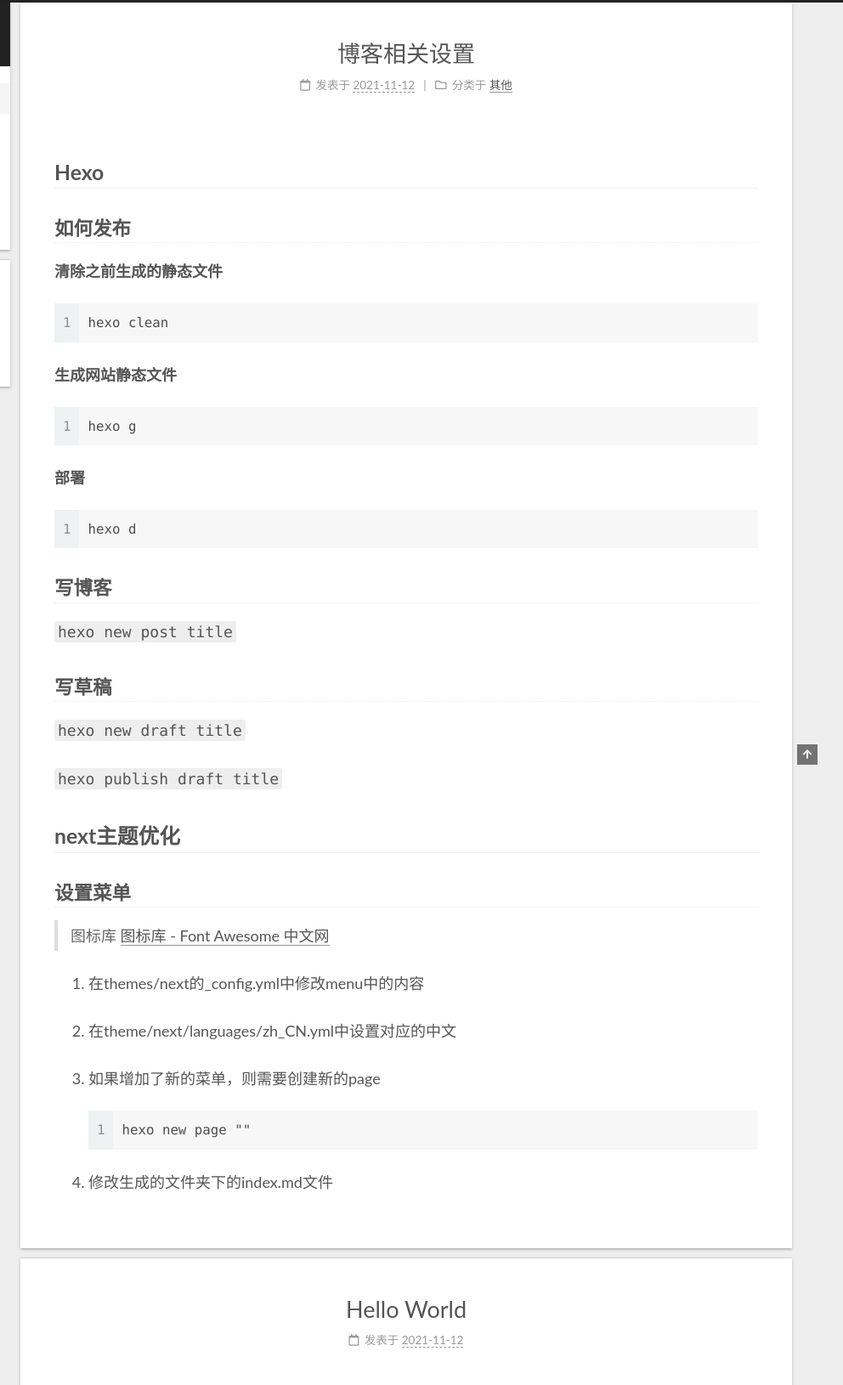
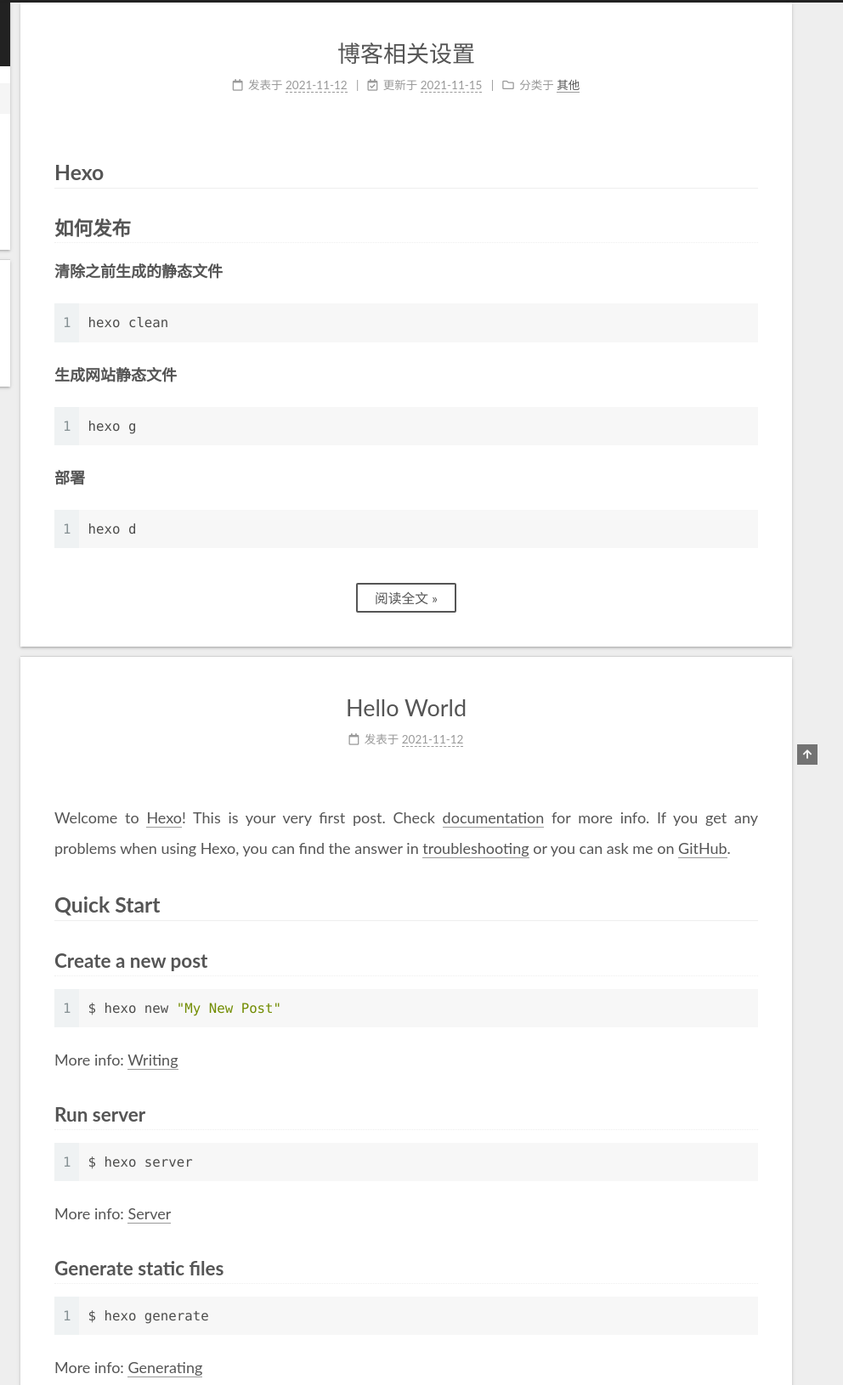
Before and after one commit to 1201ws/1201ws.github.io, a plain HTML site: page index.html in a window 1280 px wide. Shown: the top 1630 px of the page at 85% size, 288-1280 px from the left. Drawn offline with Linux system fonts and the light colour scheme; some packages are replaced by stand-ins of ours; a script that the page names is missing.

Commit message:
Site updated: 2021-11-15 16:04:01

```diff
--- a/css/main.css
+++ b/css/main.css
@@ -1168,7 +1168,7 @@ pre .javascript .function {
 }
 .links-of-author a::before,
 .links-of-author span.exturl::before {
-  background: #788cbe;
+  background: #ffede7;
   border-radius: 50%;
   content: ' ';
   display: inline-block;
--- a/index.html
+++ b/index.html
@@ -186,9 +186,15 @@
               </span>
               <span class="post-meta-item-text">发表于</span>
 
-
-              <time title="创建时间：2021-11-12 10:33:11 / 修改时间：11:12:52" itemprop="dateCreated datePublished" datetime="2021-11-12T10:33:11+08:00">2021-11-12</time>
+              <time title="创建时间：2021-11-12 10:33:11" itemprop="dateCreated datePublished" datetime="2021-11-12T10:33:11+08:00">2021-11-12</time>
             </span>
+              <span class="post-meta-item">
+                <span class="post-meta-item-icon">
+                  <i class="far fa-calendar-check"></i>
+                </span>
+                <span class="post-meta-item-text">更新于</span>
+                <time title="修改时间：2021-11-15 16:03:03" itemprop="dateModified" datetime="2021-11-15T16:03:03+08:00">2021-11-15</time>
+              </span>
             <span class="post-meta-item">
               <span class="post-meta-item-icon">
                 <i class="far fa-folder"></i>
@@ -222,25 +228,13 @@
 
 <p><strong>部署</strong></p>
 <figure class="highlight shell"><table><tr><td class="gutter"><pre><span class="line">1</span><br></pre></td><td class="code"><pre><span class="line">hexo d</span><br></pre></td></tr></table></figure>
-
-
-
-<h3 id="写博客"><a href="#写博客" class="headerlink" title="写博客"></a>写博客</h3><p><code>hexo new post title</code></p>
-<h3 id="写草稿"><a href="#写草稿" class="headerlink" title="写草稿"></a>写草稿</h3><p><code>hexo new draft title</code></p>
-<p><code>hexo publish draft title</code></p>
-<h2 id="next主题优化"><a href="#next主题优化" class="headerlink" title="next主题优化"></a>next主题优化</h2><h3 id="设置菜单"><a href="#设置菜单" class="headerlink" title="设置菜单"></a>设置菜单</h3><blockquote>
-<p>图标库 <a href="https://link.zhihu.com/?target=http://www.fontawesome.com.cn/faicons/%23web-application">图标库 - Font Awesome 中文网</a></p>
-</blockquote>
-<ol>
-<li><p>在themes/next的_config.yml中修改menu中的内容</p>
-</li>
-<li><p>在theme/next/languages/zh_CN.yml中设置对应的中文</p>
-</li>
-<li><p>如果增加了新的菜单，则需要创建新的page</p>
-<figure class="highlight shell"><table><tr><td class="gutter"><pre><span class="line">1</span><br></pre></td><td class="code"><pre><span class="line">hexo new page &quot;&quot;</span><br></pre></td></tr></table></figure></li>
-<li><p>修改生成的文件夹下的index.md文件</p>
-</li>
-</ol>
+          <!--noindex-->
+            <div class="post-button">
+              <a class="btn" href="/2021/11/12/%E5%8D%9A%E5%AE%A2%E7%9B%B8%E5%85%B3%E8%AE%BE%E7%BD%AE/#more" rel="contents">
+                阅读全文 &raquo;
+              </a>
+            </div>
+          <!--/noindex-->
 
 
     </div>
```
Also changed, not shown: 2021/11/12/博客相关设置/index.html (+23 -7 lines).
